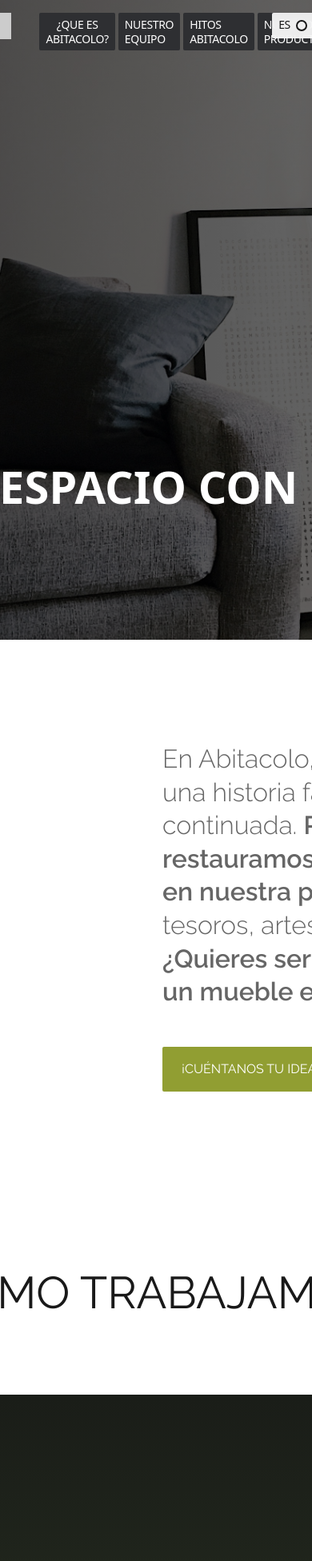
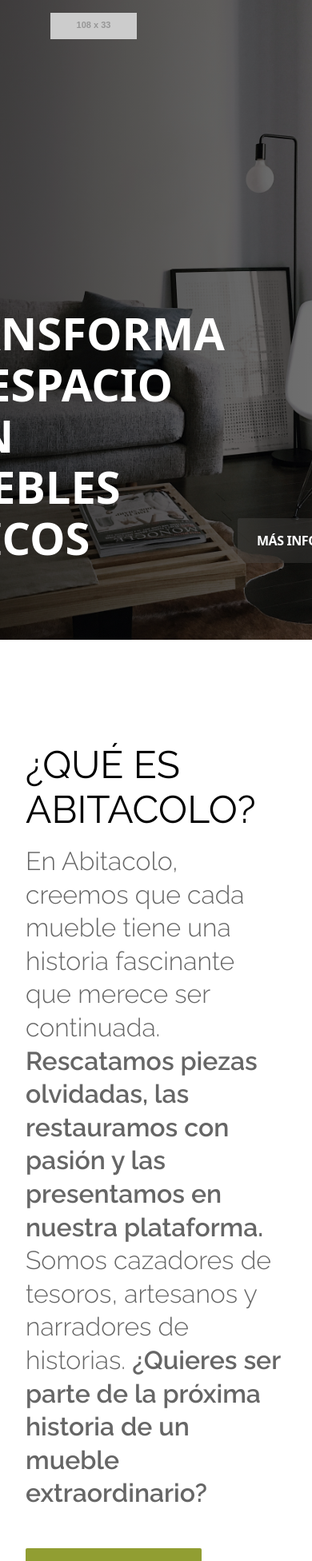
Before and after one commit to GuilleMarejada/abitacoloLandingPage, a React (Vite) app: page / in a window 390 px wide. Shown: the top 1952 px of the page at 80% size. Built offline with nearby package versions, Linux system fonts and the light colour scheme.

Commit message:
trabajamos en responsive de componentes: Nav, Job, Team, Us, Banner, movemos flechas de control en Carousel

```diff
--- a/src/components/Contacto.jsx
+++ b/src/components/Contacto.jsx
@@ -2,12 +2,12 @@
 
 const Contacto = () => {
   return (
-    <div className="grid justify-items-center mb-5">
+    <div id="contacto" className="grid justify-items-center mb-5">
       <div className="grid gap-10 mb-10">
         <p className="text-[42px] font-semibold leading-[52px]">
           Ponte en Contacto con Nosotros
         </p>
-        <div className="w-[714px] text-[#151438]/40 text-[22px] font-medium leading-loose">
+        <div className="max-w-[714px] text-[#151438]/40 text-[22px] font-medium leading-loose">
           ¿Quieres más información sobre este proyecto? Puedes escribirnos o
           llamarnos, te informaremos encantados.
         </div>
@@ -20,7 +20,7 @@
         method="POST"
         className="h-[516px] flex flex-col gap-[35px]"
       >
-        <div className="w-[783.71px] flex justify-between items-center">
+        <div className="max-w-[783.71px] flex justify-between items-center">
           <input
             type="text"
             name="nombre"
@@ -41,12 +41,12 @@
           name="email"
           placeholder="Email"
           autoComplete="email"
-          className="w-[792px] h-[50px] rounded-sm border border-[#666666] px-6 text-lg font-medium leading-relaxed placeholder-[#151438]/40"
+          className="max-w-[792px] h-[50px] rounded-sm border border-[#666666] px-6 text-lg font-medium leading-relaxed placeholder-[#151438]/40"
         />
         <select
           name="motivo"
           autoComplete="off"
-          className="w-[792px] h-[50px] rounded-sm border border-[#666666] px-6 text-lg font-medium leading-relaxed text-[#151438]/40"
+          className="max-w-[792px] h-[50px] rounded-sm border border-[#666666] px-6 text-lg font-medium leading-relaxed text-[#151438]/40"
         >
           <option value="">Indícanos el motivo del contacto</option>
           <option value="consulta">Consulta</option>
@@ -57,7 +57,7 @@
           name="mensaje"
           placeholder="Tu mensaje"
           autoComplete="off"
-          className="w-[792px] h-[170px] rounded-sm border border-[#666666] p-4 text-lg font-medium leading-relaxed placeholder-[#151438]/40 resize-none"
+          className="max-w-[792px] h-[170px] rounded-sm border border-[#666666] p-4 text-lg font-medium leading-relaxed placeholder-[#151438]/40 resize-none"
         />
         <button
           type="submit"
--- a/src/components/Nav.jsx
+++ b/src/components/Nav.jsx
@@ -2,51 +2,51 @@
 
 const Nav = () => {
   const scrollToContact = () => {
-    window.scrollTo({
-      top: 1500,
-      behavior: "smooth",
-    });
+    const contacto = document.getElementById("contacto");
+    if (contacto) {
+      contacto.scrollIntoView({ behavior: "smooth" });
+    }
   };
   const scrollToAboutUs = () => {
-    window.scrollTo({
-      top: 800,
-      behavior: "smooth",
-    });
+    const AboutUs = document.getElementById("AboutUs");
+    if (AboutUs) {
+      AboutUs.scrollIntoView({ behavior: "smooth" });
+    }
   };
 
   return (
     <div className="w-full absolute flex justify-center">
-      <div className="w-[1440px] h-[65px] px-8 py-4 items-start gap-[30px] flex justify-between">
-        <div className="justify-start items-start gap-1 flex">
+      <div className="max-w-[1440px] w-full h-[65px] px-8 py-4 flex justify-between">
+        <div className="justify-start items-start gap-1 flex ">
           <img
             className="w-[108px] h-[33px] mx-[31px]"
             src="https://via.placeholder.com/108x33"
           />
           <button
             onClick={scrollToAboutUs}
-            className="px-2 py-1.5 bg-[#2e2f32] rounded-sm justify-start items-start gap-1 flex"
+            className="px-2 py-1.5 bg-[#2e2f32] rounded-sm justify-start items-start gap-1 flex max-lg:hidden"
           >
-            <div className="text-white text-sm font-normal  uppercase leading-tight tracking-tight">
+            <div className="text-white text-sm font-normal  uppercase leading-tight tracking-tight ">
               ¿Que es abitacolo?
             </div>
           </button>
-          <div className="px-2 py-1.5 bg-[#2e2f32] rounded-sm justify-start items-start gap-1 flex">
+          <div className="px-2 py-1.5 bg-[#2e2f32] rounded-sm justify-start items-start gap-1 flex max-lg:hidden">
             <div className="text-white text-sm font-normal  uppercase leading-tight tracking-tight">
               Nuestro equipo
             </div>
           </div>
-          <div className="px-2 py-1.5 bg-[#2e2f32] rounded-sm justify-start items-start gap-1 flex">
+          <div className="px-2 py-1.5 bg-[#2e2f32] rounded-sm justify-start items-start gap-1 flex max-lg:hidden">
             <div className="text-white text-sm font-normal  uppercase leading-tight tracking-tight">
               Hitos abitacolo
             </div>
           </div>
-          <div className="px-2 py-1.5 bg-[#2e2f32] rounded-sm justify-start items-start gap-1 flex">
+          <div className="px-2 py-1.5 bg-[#2e2f32] rounded-sm justify-start items-start gap-1 flex max-lg:hidden">
             <div className="text-white text-sm font-normal  uppercase leading-tight tracking-tight">
               Nuestros productos
             </div>
           </div>
         </div>
-        <div className="justify-start items-start gap-2 flex">
+        <div className="gap-2 flex max-lg:hidden">
           <div className="px-2 py-1.5 bg-white/90 rounded-sm backdrop-blur-sm justify-start items-start gap-1 flex">
             <div className="text-black/90 text-sm font-normal  uppercase leading-tight tracking-tight">
               ES
--- a/src/components/home/AboutOurJob.jsx
+++ b/src/components/home/AboutOurJob.jsx
@@ -2,12 +2,12 @@
 
 const AboutOurJob = () => {
   return (
-    <div className="w-full bg-white grid justify-center">
-      <div className="h-[748px] px-8 py-24 flex-col justify-start items-center gap-24 inline-flex">
+    <div className="w-full grid justify-center bg-[#d9d9d9]">
+      <div className="min-h-[748px] px-8 py-24 flex-col justify-start items-center gap-24 inline-flex">
         <div className="w-[796px] text-center text-black/90 text-[56px] font-normal font-['Raleway'] uppercase leading-[64px]">
-          ¿Como trabajamos?
+          ¿COmo trabajamos?
         </div>
-        <div className="justify-start items-start gap-4 inline-flex">
+        <div className="justify-start items-start gap-4 min-[1440px]:inline-flex max-[1440px]:grid ">
           <div className="w-[448px] px-8 pt-60 pb-12 bg-black/20 rounded shadow flex-col justify-start items-start gap-8 inline-flex">
             <div className="self-stretch h-[108px] flex-col justify-start items-start gap-4 flex">
               <div className="self-stretch text-white text-[28px] font-normal font-['Raleway'] uppercase leading-loose">
--- a/src/components/home/AboutOurTeam.jsx
+++ b/src/components/home/AboutOurTeam.jsx
@@ -2,14 +2,43 @@
 import TeamCarousel from "./TeamCarousel";
 
 const AboutOurTeam = () => {
+  const scrollToContact = () => {
+    const contacto = document.getElementById("contacto");
+    if (contacto) {
+      contacto.scrollIntoView({ behavior: "smooth" });
+    }
+  };
   return (
-    <div className="w-full bg-white grid justify-center">
-      <div className="h-64 px-8 py-24 justify-center items-center gap-2.5 inline-flex">
-        <div className="w-[492px] text-black/90 text-[56px] font-normal font-['Raleway'] uppercase leading-[64px]">
-          Nuestro equipo
+    <div className="w-full bg-[#d9d9d9] grid justify-center">
+      <div className="max-w-[1440px] bg-white">
+        <div className="h-64 px-8 py-24 bg-white flex justify-center items-center">
+          <h1 className="text-[56px] text-black/90 font-['Raleway'] uppercase leading-[64px]">
+            Nuestro equipo
+          </h1>
+        </div>
+        <TeamCarousel />
+        <div className="h-[408px] bg-white px-8 py-24 border-t border-black/10 flex items-center gap-4">
+          <div className="flex-1 pr-32">
+            <p className="text-[#666666] text-[28px] font-['Raleway'] leading-9">
+              “Abitacolo cuenta con un equipo de profesionales dedicados a hacer
+              de tu experiencia algo extraordinario. Cada miembro del equipo
+              está comprometido con tu satisfacción. ¿Listo para comenzar tu
+              viaje con Abitacolo? Contáctanos hoy mismo.”
+            </p>
+          </div>
+          <div className="flex-1 flex flex-col gap-7">
+            <div className="text-black text-[40px] font-['Raleway']">
+              Expertos a tu servicio
+            </div>
+            <button
+              onClick={scrollToContact}
+              className="h-14 px-6 py-4 bg-[#919e32] rounded-sm text-white text-base font-['Sarala'] uppercase"
+            >
+              Contáctanos
+            </button>
+          </div>
         </div>
       </div>
-      <TeamCarousel />
     </div>
   );
 };
--- a/src/components/home/AboutUs.jsx
+++ b/src/components/home/AboutUs.jsx
@@ -2,21 +2,20 @@
 
 const AboutUs = () => {
   const scrollToContact = () => {
-    window.scrollTo({
-      top: 1500,
-      behavior: "smooth",
-    });
+    const contacto = document.getElementById("contacto");
+    if (contacto) {
+      contacto.scrollIntoView({ behavior: "smooth" });
+    }
   };
+
   return (
-    <div className="w-full bg-white grid justify-center">
-      <div className="h-[688px] w-[1440px] px-8 py-32 flex gap-4">
-        <div className="flex flex-col gap-2">
-          <h2 className="w-[680px] text-black text-5xl font-normal font-['Raleway'] uppercase leading-[56px]">
-            ¿Qué es abitacolo?
-          </h2>
-        </div>
+    <div id="AboutUs" className="w-full bg-white grid justify-center pb-8">
+      <div className="xl:h-[688px] max-w-[1440px] px-8 py-32 xl:flex gap-4">
+        <h2 className="text-black text-5xl font-normal font-['Raleway'] uppercase leading-[56px] max-w-[680px] pb-4 w-full">
+          ¿Qué es Abitacolo?
+        </h2>
         <div className="flex flex-col gap-12 grow">
-          <div className="text-black/60 text-[32px] font-light font-['Raleway'] leading-[41.60px]">
+          <div className="text-black/60 text-[32px] font-light font-['Raleway'] leading-[41.60px] max-w-[980px]">
             <p>
               En Abitacolo, creemos que cada mueble tiene una historia
               fascinante que merece ser continuada.{" "}
@@ -31,7 +30,7 @@
               </strong>
             </p>
           </div>
-          <div className="flex gap-4">
+          <div className="flex gap-4 w-fit">
             <button
               onClick={scrollToContact}
               className="px-6 py-4 bg-[#919e32] rounded-sm backdrop-blur-xl text-white text-base font-normal font-['Raleway'] uppercase"
--- a/src/components/home/Banner.jsx
+++ b/src/components/home/Banner.jsx
@@ -6,7 +6,7 @@
   return (
     <div className="w-full h-[800px] bg-black/70 grid justify-center">
       <div
-        className="w-[1440px] bg-cover bg-center grid justify-center"
+        className="max-w-[1440px] bg-cover bg-center grid justify-center"
         style={{ backgroundImage: `url(${imgBanner})` }}
       >
         <div className="px-8 py-24 grid gap-2.5 bg-gradient-to-r from-black/80 to-black/50">
--- a/src/components/home/TeamCarousel.jsx
+++ b/src/components/home/TeamCarousel.jsx
@@ -77,7 +77,7 @@
   }, []);
 
   return (
-    <div className="relative w-full max-w-5xl mx-auto overflow-hidden">
+    <div className="relative bg-gris2 w-full max-w-5xl mx-auto overflow-hidden">
       <div
         className="flex transition-transform duration-300 ease-in-out"
         style={{ transform: `translateX(-${currentIndex * (100 / 3)}%)` }}
@@ -88,14 +88,16 @@
           </div>
         ))}
       </div>
+      {/* Flecha izquierda */}
       <button
-        className="absolute top-1/2 left-4 transform -translate-y-1/2 bg-white bg-opacity-50 rounded-full p-2"
+        className="absolute bottom-4 left-1/4 transform translate-x-1/2 bg-white bg-opacity-50 rounded-full p-2"
         onClick={prevSlide}
       >
         &#8592;
       </button>
+      {/* Flecha derecha */}
       <button
-        className="absolute top-1/2 right-4 transform -translate-y-1/2 bg-white bg-opacity-50 rounded-full p-2"
+        className="absolute bottom-4 right-1/4 transform -translate-x-1/2 bg-white bg-opacity-50 rounded-full p-2"
         onClick={nextSlide}
       >
         &#8594;
```
